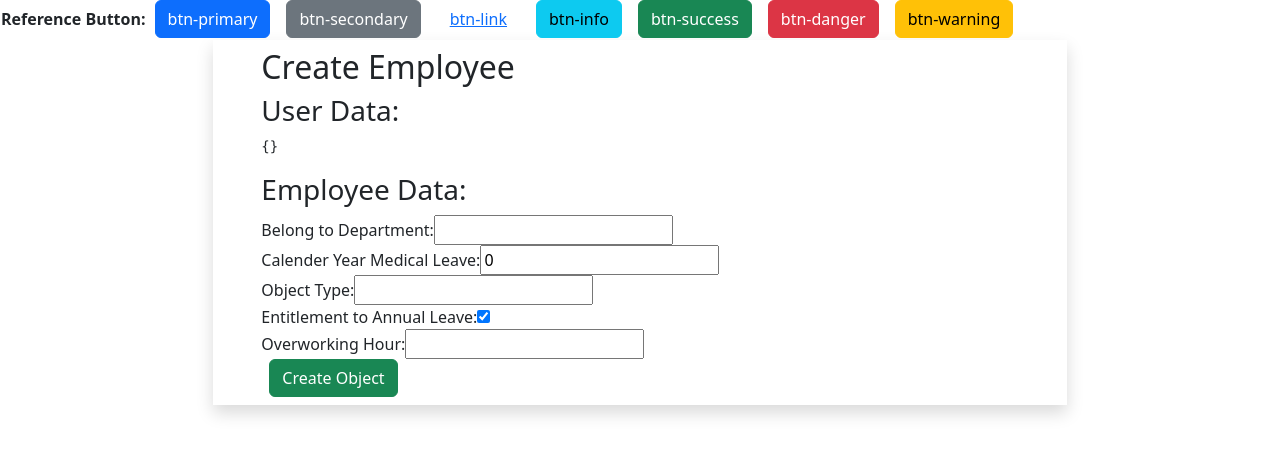
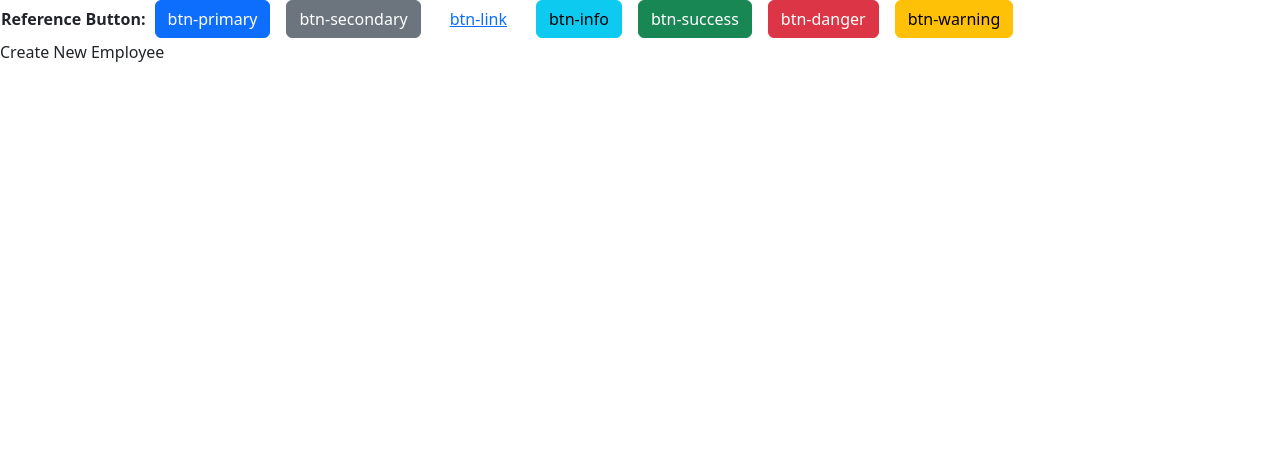
Before and after one commit to GDipSA-SA57-Group-6/laps06-app, a React (Create React App) app: page /api/employee/create in a window 1280 px wide. Shown: the top 456 px of the page. Built offline with nearby package versions, Linux system fonts and the light colour scheme; no server answers; the HTML template or start-up script is replaced by a standard one.

Commit message:
lfDoingEmployeeController

```diff
--- a/src/AdminCreateUserType.js
+++ b/src/AdminCreateUserType.js
@@ -1,5 +1,5 @@
 //http://localhost:8080/api/admin/create/${user_type}
-import React, { useState } from "react";
+import React, { useState, useEffect } from "react";
 import axios from "axios";
 import { useNavigate, useParams } from "react-router-dom";
 
@@ -16,8 +16,20 @@ export default function AdminCreateUserType() {
   const [object, setObject] = useState({
     nameElement: "",
     passwordElement: "",
-    user_typeElement: user_type,
+    userTypeElement: userTypeMapping[user_type] || "EMPLOYEE" // Initialize with default value
   });
+
+  /* eslint-disable react-hooks/exhaustive-deps */
+  useEffect(() => {
+    // If user_type changes, update the userTypeElement in the state
+    setObject((prevObject) => ({ ...prevObject, userTypeElement: userTypeMapping[user_type] || "EMPLOYEE" }));
+  }, [user_type]);
+  /* eslint-enable react-hooks/exhaustive-deps */
+
+  const handleUserTypeChange = (e) => {
+    const selectedUserType = e.target.value;
+    setObject({ ...object, userTypeElement: selectedUserType });
+  };
 
   const [successMessage, setSuccessMessage] = useState("");
   const [showSuccessMessage, setShowSuccessMessage] = useState(false);
@@ -30,8 +42,21 @@ export default function AdminCreateUserType() {
     const updatedData = {
       name: object.nameElement,
       password: object.passwordElement,
-      user_type: object.user_typeElement,
+      userType: object.userTypeElement,
     };
+
+    if (object.userTypeElement === "EMPLOYEE") {
+      setSuccessMessage(
+        <span style={{ color: "blue" }}>Redirecting to Create Employee page... </span>
+      );
+      setShowSuccessMessage(true);
+      setTimeout(() => {
+        setShowSuccessMessage(false);
+        navigate("/api/employee/create"); // Assuming this is the correct route
+      }, 3000); // 3000 milliseconds = 3 seconds
+      return; // Return to prevent the rest of the function from executing
+    }
+
 
     axios
       .post(`http://localhost:8080/api/admin/create/${user_type}`, updatedData)
@@ -40,34 +65,19 @@ export default function AdminCreateUserType() {
         console.log("Response Data:", response.data);
 
         setSuccessMessage(
-            <span style={{ color: "green" }}>User successfully created! </span>
+          <span style={{ color: "green" }}>User successfully created!</span>
         );
         setShowSuccessMessage(true);
 
         setTimeout(() => {
           setShowSuccessMessage(false);
-          // Redirect based on user_type
-          if (object.user_typeElement === "0") {
-            setTimeout(() => {
-              navigate("/api/employee/create");
-            }, 3000);
-            setSuccessMessage(
-              <span style={{ color: "blue" }}>Redirecting to create employee page...</span>
-            );
-            setShowSuccessMessage(true);
-          } else {
-            setTimeout(() => {
-              navigate("/api/admin/list");
-            }, 3000);
-          }
+          navigate("/api/admin/list"); // Assuming this is the correct route
         }, 3000); // 3000 milliseconds = 3 seconds
       })
       .catch((error) => {
         console.error("Error creating object:", error);
       });
   };
-
-
 
   const handleCancelClick = () => {
     navigate("/api/admin/list");
@@ -79,23 +89,28 @@ export default function AdminCreateUserType() {
 
   return (
     <div className="col-sm-8 py-2 px-5 offset-2 shadow">
-      <button className="mx-2 btn btn-primary" onClick={handleReturnClick}>Return</button>
+      <button className="mx-2 btn btn-primary" onClick={handleReturnClick}>
+        Return
+      </button>
       <h2 className="mt-5">Create User</h2>
-      {showSuccessMessage && <div className="success-message">{successMessage}</div>}
+      {showSuccessMessage && (
+        <div className="success-message">{successMessage}</div>
+      )}
       <form>
         <label htmlFor="user_type">User Type</label>
         <br />
         <select
           name="user_type"
-          value={object.user_typeElement}
-          onChange={(e) => setObject({ ...object, user_typeElement: e.target.value })}
+          value={object.userTypeElement}
+          onChange={handleUserTypeChange}
         >
-          {Object.keys(userTypeMapping).map((key) => (
-            <option key={key} value={key}>
-              {userTypeMapping[key]}
+          {Object.entries(userTypeMapping).map(([key, value]) => (
+            <option key={key} value={value}>
+              {value}
             </option>
           ))}
         </select>
+
         <br />
         <label htmlFor="name">Name</label>
         <br />
@@ -103,7 +118,9 @@ export default function AdminCreateUserType() {
           type="text"
           name="name"
           value={object.nameElement}
-          onChange={(e) => setObject({ ...object, nameElement: e.target.value })}
+          onChange={(e) =>
+            setObject({ ...object, nameElement: e.target.value })
+          }
         />
         <br />
         <label htmlFor="password">Password</label>
@@ -112,12 +129,24 @@ export default function AdminCreateUserType() {
           type="text"
           name="password"
           value={object.passwordElement}
-          onChange={(e) => setObject({ ...object, passwordElement: e.target.value })}
+          onChange={(e) =>
+            setObject({ ...object, passwordElement: e.target.value })
+          }
         />
         <br />
         <br />
-        <button className="mx-2 btn btn-success" onClick={handleAdminCreateUserTypeClick}>Create User</button>
-        <button className="mx-2 btn btn-secondary" onClick={handleCancelClick}>Cancel & Return to User List</button>
+        <button
+          className="mx-2 btn btn-success"
+          onClick={handleAdminCreateUserTypeClick}
+        >
+          Create User
+        </button>
+        <button
+          className="mx-2 btn btn-secondary"
+          onClick={handleCancelClick}
+        >
+          Cancel & Return to User List
+        </button>
       </form>
       {/* Log state or other information for debugging */}
       {console.log("Object State:", object)}
@@ -235,3 +264,39 @@ export default function AdminCreateUserType() {
   );
 }
 */
+
+/*
+    axios
+      .post(`http://localhost:8080/api/admin/create/${user_type}`, updatedData)
+      .then((response) => {
+          console.log("Success!");
+          console.log("Response Data:", response.data);
+
+          setSuccessMessage(
+            <span style={{ color: "green" }}>User successfully created! </span>
+          );
+          setShowSuccessMessage(true);
+
+          setTimeout(() => {
+          setShowSuccessMessage(false);
+          // Redirect based on user_type
+          if (object.user_typeElement === "0") {
+            setTimeout(() => {
+              navigate("/api/employee/create");
+            }, 3000);
+            setSuccessMessage(
+              <span style={{ color: "blue" }}>Redirecting to create employee page...</span>
+            );
+            setShowSuccessMessage(true);
+          } else {
+            setTimeout(() => {
+              navigate("/api/admin/list");
+            }, 3000);
+          }
+        }, 3000); // 3000 milliseconds = 3 seconds
+      })
+      .catch((error) => {
+        console.error("Error creating object:", error);
+      });
+  };
+*/
--- a/src/AdminDelete.js
+++ b/src/AdminDelete.js
@@ -41,7 +41,7 @@ export default function AdminDelete() {
   const handleConfirmDeleteClick = async () => {
     try {
       // Send a DELETE request to delete the user
-      await axios.delete(`http://localhost:8080/api/admin/delete/${user_id}`);
+      await axios.get(`http://localhost:8080/api/admin/delete/${user_id}`);
       console.log("User deleted successfully!");
 
       // Show success message for 3 seconds
--- a/src/EmployeeCreate.js
+++ b/src/EmployeeCreate.js
@@ -1,119 +1,14 @@
 //LF WIP
 //http://localhost:8080/api/employee/create/{user_id}
-import React, { useState, useEffect } from "react";
-import axios from "axios";
 
-const ObjectController = () => {
-  const [user, setUser] = useState({});
-  const [objectData, setObjectData] = useState({
-    belongToDepartment: "",
-    calenderYearMedicalLeave: 0,
-    employeeType: "",
-    entitlementToAnnualLeave: true,
-    medical_leave_day: 0,
-    over_working_hour: 0,
-  });
+import React from 'react'
 
-  const createUser = async () => {
-    try {
-      // Make a request to create a new user in the backend
-      const response = await axios.post("http://localhost:8080/api/employee/create/{user_id}", {
-        name: "John Doe",
-        password: "password123",
-      });
+const EmployeeCreate = () => {
+  return (
+    <div>
+      <p>Create New Employee</p>
+    </div>
+  )
+}
 
-      // Set the user data in the state
-      setUser(response.data);
-    } catch (error) {
-      console.error("Error creating user:", error);
-    }
-  };
-
-  const createObject = async () => {
-    try {
-      // Make a request to create a new object using the user data
-      const response = await axios.post(`http://localhost:8080/api/create/${user.id}`, {
-        belongToDepartment: objectData.belongToDepartment,
-        calenderYearMedicalLeave: objectData.calenderYearMedicalLeave,
-        objectType: objectData.objectType,
-        entitlementToAnnualLeave: objectData.entitlementToAnnualLeave,
-        overworkingHour: objectData.overworkingHour,
-      });
-
-      // Log the created object data
-      console.log("Created Object:", response.data);
-    } catch (error) {
-      console.error("Error creating object:", error);
-    }
-  };
-
-  useEffect(() => {
-    // Call the createUser function when the component mounts
-    createUser();
-  }, []); // Empty dependency array ensures the function is only called once on mount
-
-  return (
-    <div className="col-sm-8 py-2 px-5 offset-2 shadow">
-      <h2>Create Employee</h2>
-      <div>
-        <h3>User Data:</h3>
-        <pre>{JSON.stringify(user, null, 2)}</pre>
-      </div>
-      <div>
-        <h3>Employee Data:</h3>
-        <label>Belong to Department:</label>
-        <input
-          type="text"
-          value={objectData.belongToDepartment}
-          onChange={(e) =>
-            setObjectData({ ...objectData, belongToDepartment: e.target.value })
-          }
-        />
-        <br />
-        <label>Calender Year Medical Leave:</label>
-        <input
-          type="number"
-          value={objectData.calenderYearMedicalLeave}
-          onChange={(e) =>
-            setObjectData({
-              ...objectData,
-              calenderYearMedicalLeave: parseInt(e.target.value, 10),
-            })
-          }
-        />
-        <br />
-        <label>Object Type:</label>
-        <input
-          type="text"
-          value={objectData.objectType}
-          onChange={(e) => setObjectData({ ...objectData, objectType: e.target.value })}
-        />
-        <br />
-        <label>Entitlement to Annual Leave:</label>
-        <input
-          type="checkbox"
-          checked={objectData.entitlementToAnnualLeave}
-          onChange={(e) =>
-            setObjectData({ ...objectData, entitlementToAnnualLeave: e.target.checked })
-          }
-        />
-        <br />
-        <label>Overworking Hour:</label>
-        <input
-          type="number"
-          value={objectData.overworkingHour}
-          onChange={(e) =>
-            setObjectData({
-              ...objectData,
-              overworkingHour: parseInt(e.target.value, 10),
-            })
-          }
-        />
-        <br />
-        <button className="btn btn-success mx-2" onClick={createObject}>Create Object</button>
-      </div>
-    </div>
-  );
-};
-
-export default ObjectController;
+export default EmployeeCreate
```
Also changed, not shown: src/AdminUpdateIdUserType.js (+13 -1 lines). Lines whose indentation alone changed are shown as unchanged.
